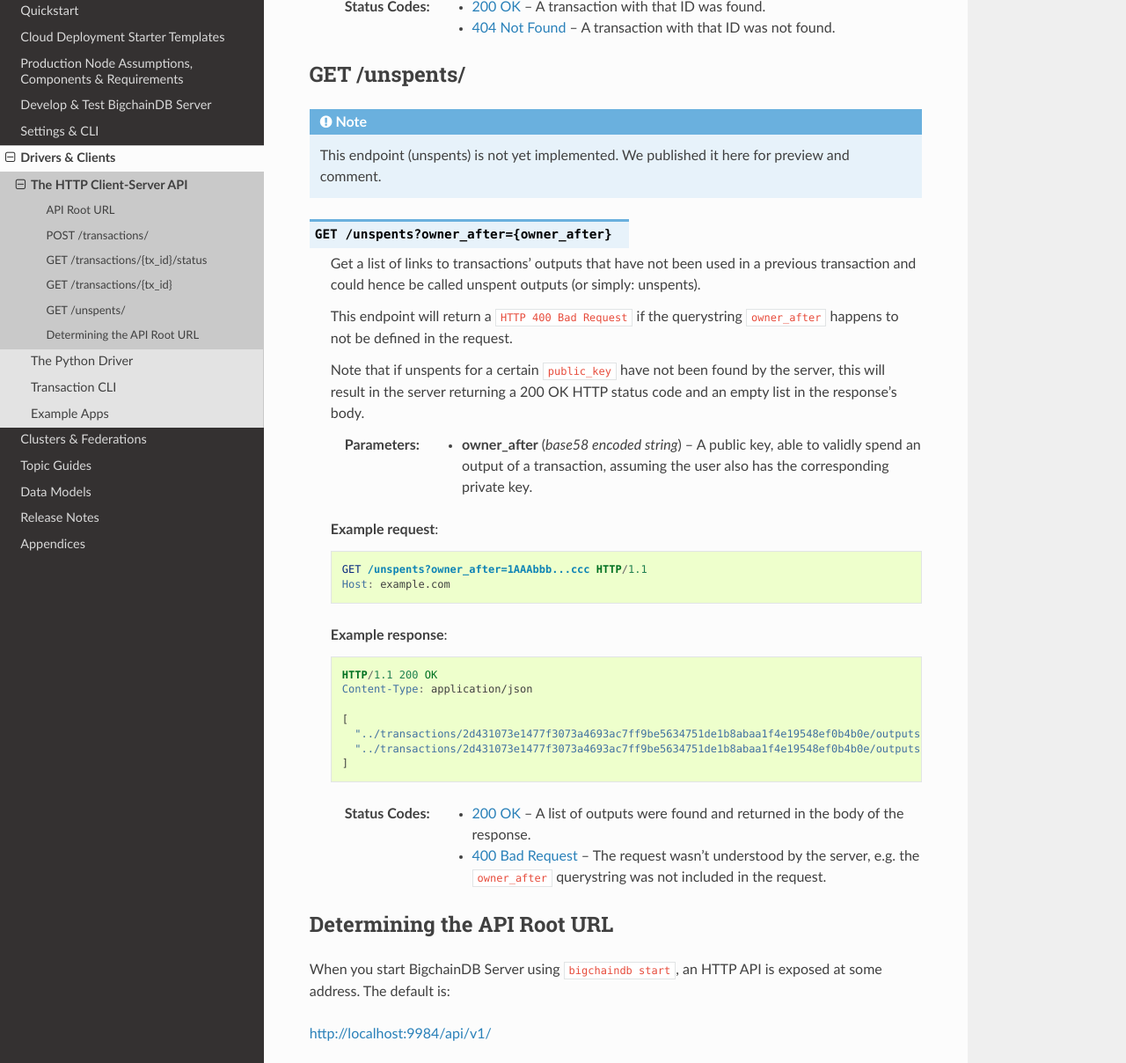
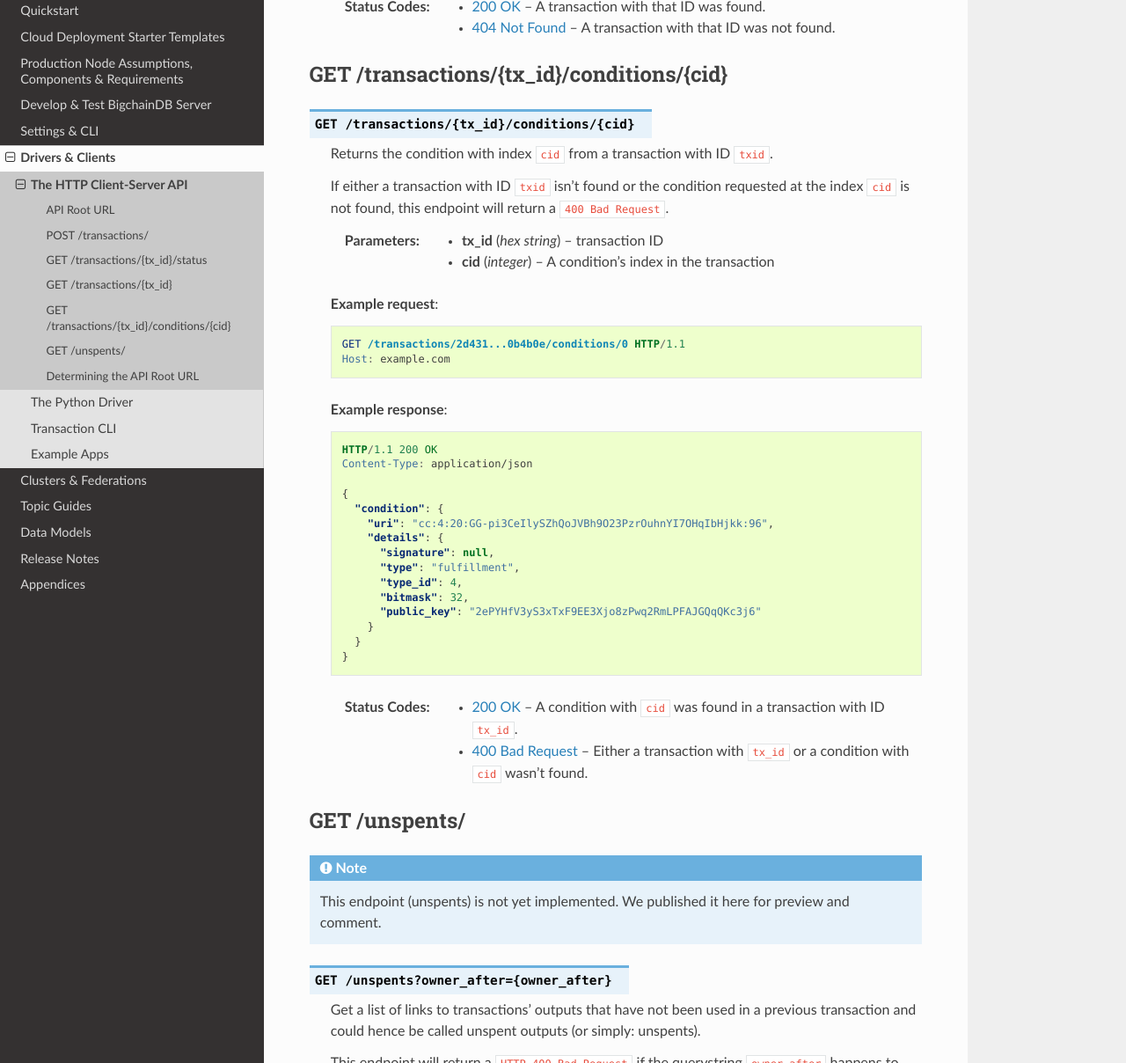
Before and after one commit to bigchaindb/bigchaindb, a Sphinx documentation site: the page built from docs/server/source/drivers-clients/http-client-server-api.rst, in a window 1280 px wide and 1400 px high, scrolled down 2278 px, cut to the strip 192-1400 px from the top of the window. Shown: the whole strip at 88% size. Built offline with Sphinx 7.4.7 and the Read the Docs theme 2.0.0, drawn with Linux system fonts in a browser that asks for light colours; pages that are not in the unit, such as notebooks, are missing from menus.

Commit message:
Document conditions endpoint

```diff
--- a/docs/server/source/drivers-clients/http-client-server-api.rst
+++ b/docs/server/source/drivers-clients/http-client-server-api.rst
@@ -123,6 +123,55 @@
    :statuscode 404: A transaction with that ID was not found.
 
 
+GET /transactions/{tx_id}/conditions/{cid}
+-------------------------
+
+.. http:get:: /transactions/{tx_id}/conditions/{cid}
+
+   Returns the condition with index ``cid`` from a transaction with ID
+   ``txid``.
+
+   If either a transaction with ID ``txid`` isn't found or the condition
+   requested at the index ``cid`` is not found, this endpoint will return a
+   ``400 Bad Request``.
+
+   :param tx_id: transaction ID
+   :type tx_id: hex string
+
+   :param cid: A condition's index in the transaction
+   :type cid: integer
+
+   **Example request**:
+
+   .. sourcecode:: http
+
+      GET /transactions/2d431...0b4b0e/conditions/0 HTTP/1.1
+      Host: example.com
+
+   **Example response**:
+
+   .. sourcecode:: http
+
+      HTTP/1.1 200 OK
+      Content-Type: application/json
+
+      {
+        "condition": {
+          "uri": "cc:4:20:GG-pi3CeIlySZhQoJVBh9O23PzrOuhnYI7OHqIbHjkk:96",
+          "details": {
+            "signature": null,
+            "type": "fulfillment",
+            "type_id": 4,
+            "bitmask": 32,
+            "public_key": "2ePYHfV3yS3xTxF9EE3Xjo8zPwq2RmLPFAJGQqQKc3j6"
+          }
+        }
+      }
+
+   :statuscode 200: A condition with ``cid`` was found in a transaction with ID ``tx_id``.
+   :statuscode 400: Either a transaction with ``tx_id`` or a condition with ``cid`` wasn't found.
+
+
 GET /unspents/
 -------------------------
 
```
